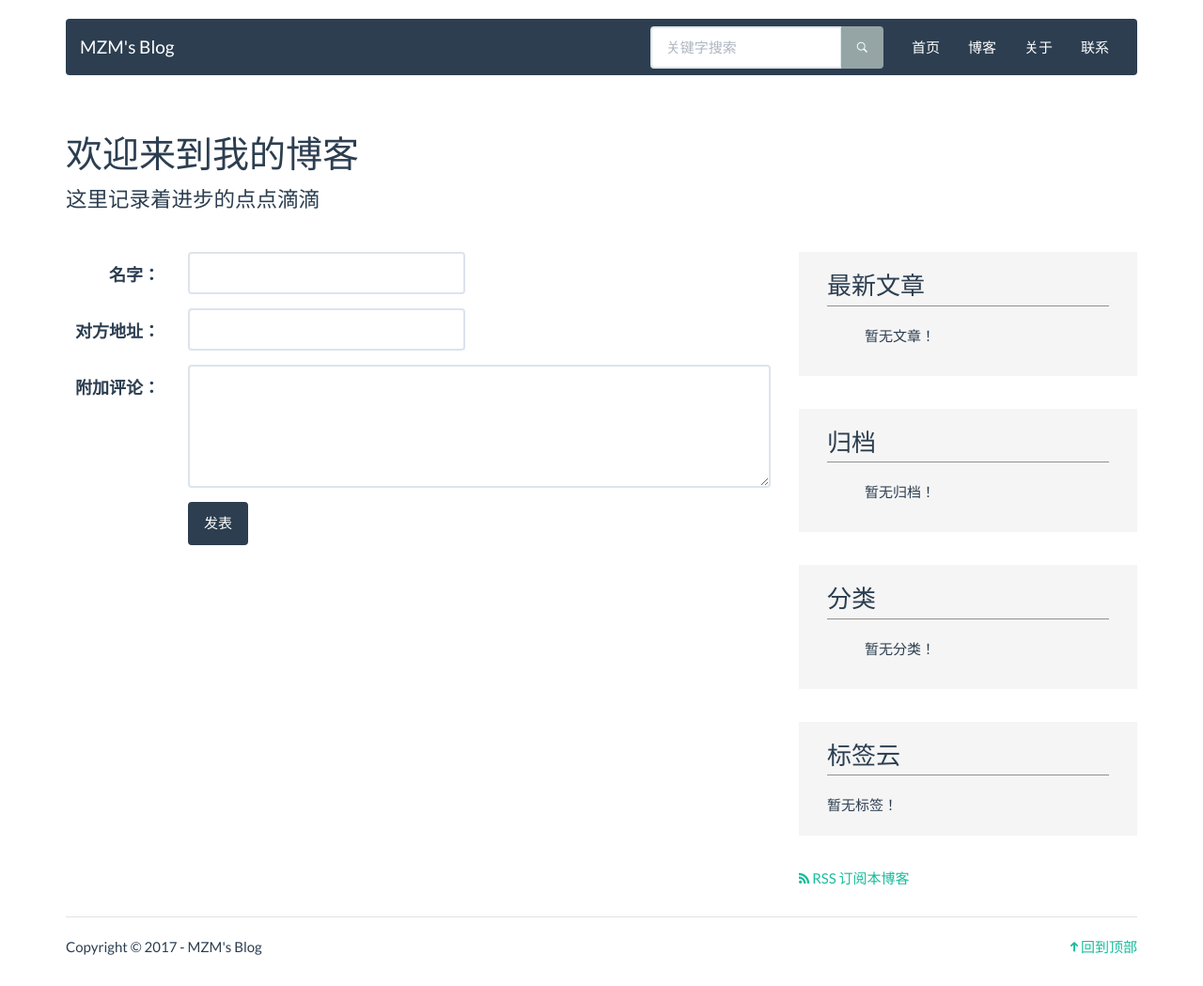
After one commit to mozhemeng/DjangoBLOG, a Django app: template templates/blog/emailshare.html in a window 1280 px wide. The commit adds this page. Shown: the whole page at 94% size. Run offline with Django 3.2, Linux system fonts and the light colour scheme; the template is opened without the code that fills it: values that come from a table or form of the project are taken from there, others are empty; some libraries are stand-ins or nearby versions.

Commit message:
add send email

```diff
--- /dev/null
+++ b/blog/forms.py
@@ -0,0 +1,8 @@
+from django import forms
+
+
+class EmailForm(forms.Form):
+    name = forms.CharField(label='您的姓名', max_length=25)
+    to = forms.EmailField(label='对方地址')
+    # 加上widget=forms.Textarea以扩展为<textarea>标签，加上required=False可以不用必须输入
+    comment = forms.CharField(label='附加留言', widget=forms.Textarea, required=False)
--- a/blog/models.py
+++ b/blog/models.py
@@ -10,6 +10,9 @@ class Category(models.Model):
 
     def __str__(self):
         return self.name
+
+    def get_published_num(self):
+        return self.post_set.filter(status=1).count()
 
 
 class Tag(models.Model):
--- a/blog/templatetags/blog_tags.py
+++ b/blog/templatetags/blog_tags.py
@@ -18,9 +18,9 @@ def archives():
 
 @register.simple_tag
 def get_categories():
-    return Category.objects.annotate(num_posts=Count('post')).filter(post__status=1).filter(num_posts__gt=0)
+    return Category.objects.annotate(num_posts=Count('post')).filter(num_posts__gt=0)
 
 
 @register.simple_tag
 def get_tags():
-    return Tag.objects.annotate(num_posts=Count('post')).filter(post__status=1).filter(num_posts__gt=0)
+    return Tag.objects.annotate(num_posts=Count('post')).filter(num_posts__gt=0)
--- a/blog/urls.py
+++ b/blog/urls.py
@@ -8,4 +8,5 @@ urlpatterns = [
     url(r'archives/(?P<year>[0-9]{4})/(?P<month>[0-9]{1,2})/$', views.ArchivesView.as_view(), name='archives'),
     url(r'category/(?P<pk>[0-9]+)/$', views.CategoryView.as_view(), name='category'),
     url(r'tag/(?P<pk>[0-9]+)/$', views.TagView.as_view(), name='tag'),
+    url(r'^post/(?P<pk>[0-9]+)/email_share/$', views.email_share, name='email_share'),
 ]
--- a/templates/base.html
+++ b/templates/base.html
@@ -108,7 +108,7 @@
                     {% for category in category_list %}
                     <li>
                         <a href="{% url 'blog:category' category.pk %}">{{ category.name }}
-                            <span class="post-count">({{ category.num_posts }})</span>
+                            <span class="post-count">({{ category.get_published_num }})</span>
                         </a>
                     </li>
                     {% empty %}
--- a/templates/blog/detail.html
+++ b/templates/blog/detail.html
@@ -22,6 +22,8 @@
                 Tag : {% for tag in post.tags.all %}<a href="{% url 'blog:tag' tag.pk %}">{{ tag.name }}</a>{% endfor %}
             </div>
         </footer>
+        <br/>
+        <P><a href="{% url 'blog:email_share' post.pk %}">通过邮件分享这篇文章</a></P>
     </article>
     <section class="comment-area" id="comment-area">
         <hr>
--- /dev/null
+++ b/templates/blog/emailshare.html
@@ -0,0 +1,35 @@
+{% extends 'base.html' %}
+{% block title %}首页{% endblock title %}
+{% block main %}
+    <form action="{% url 'blog:email_share' post.pk %}" method="post" class="form-horizontal">
+        {% csrf_token %}
+        <fieldset>
+        <div class="form-group">
+            <label for="{{ form.name.id_for_label }}" class="col-lg-2 control-label">名字：</label>
+            <div class="col-lg-5">
+                <input type="text" class="form-control" name="name">
+                {{ form.name.errors }}
+            </div>
+        </div>
+        <div class="form-group">
+            <label for="{{ form.to.id_for_label }}" class="col-lg-2 control-label">对方地址：</label>
+            <div class="col-lg-5">
+                <input type="text" class="form-control" name="to">
+                {{ form.to.errors }}
+            </div>
+        </div>
+        <div class="form-group">
+            <label for="{{ form.comment.id_for_label }}" class="col-lg-2 control-label">附加评论：</label>
+            <div class="col-lg-10">
+                <textarea class="form-control" rows="5" name="comment"></textarea>
+                {{ form.comment.errors }}
+            </div>
+        </div>
+        <div class="form-group">
+            <div class="col-lg-10 col-lg-offset-2">
+                <button type="submit" class="btn btn-primary">发表</button>
+            </div>
+        </div>
+        </fieldset>
+    </form>
+{% endblock %}
```
Also changed, not shown: blog/views.py (+20 -1 lines).
